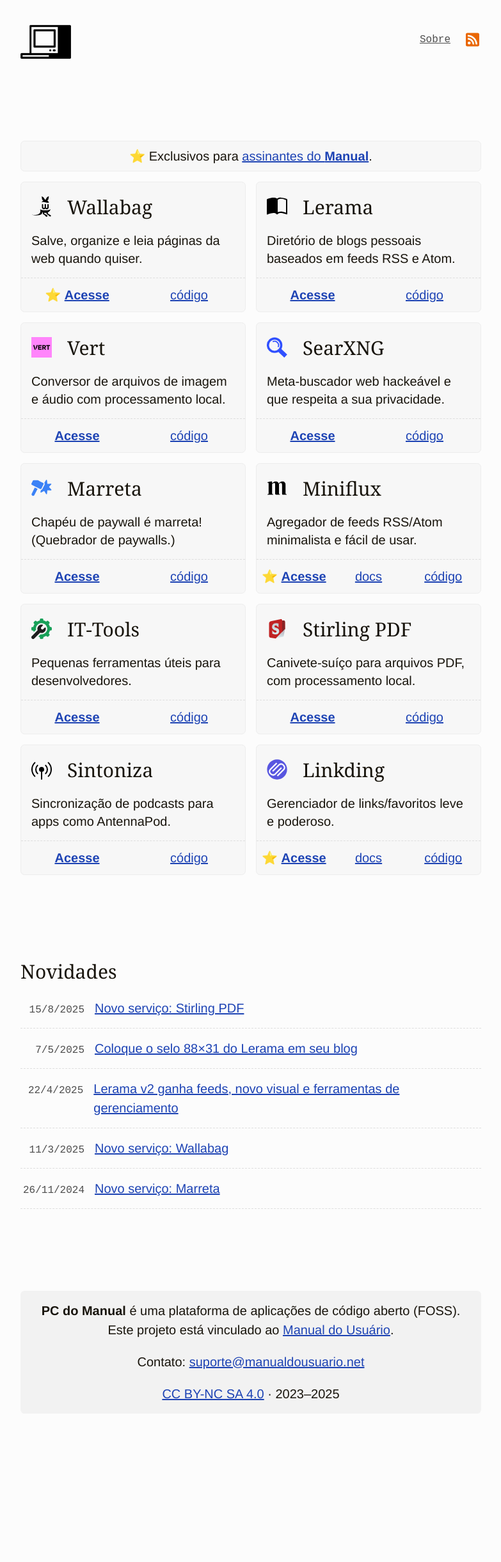
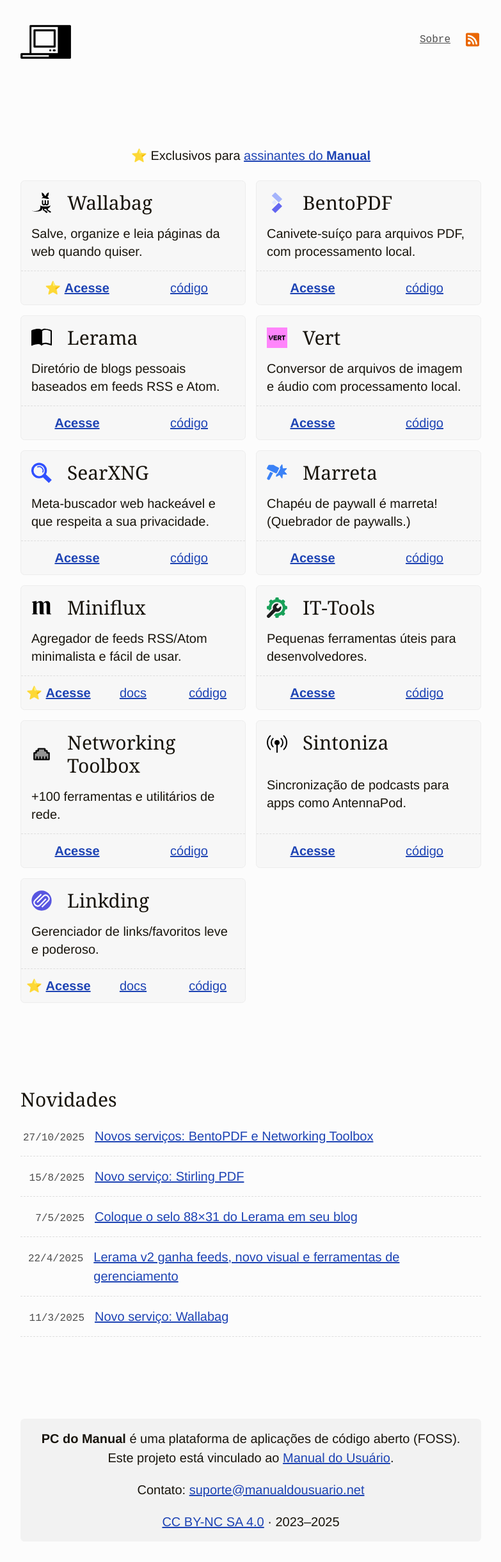
Before and after one commit to manualdousuario/pcdomanual-site, a Jekyll site: the page built from index.html, in a window 1280 px wide. Shown: the whole page at 64% size, without its empty margins (248-1031 px from the left). Built offline with Jekyll 4.4.1, drawn with Linux system fonts in a browser that asks for light colours; before the commit the page ends 2242 px from its top, so only the background shows below that.

Commit message:
Novos serviços: BentoPDF e Networking Tools

```diff
--- a/_layouts/loop.html
+++ b/_layouts/loop.html
@@ -6,12 +6,22 @@
   <div class="blocos-de-apps">
 
     <div class="bloco-app">
-      <h2><img src="/assets/stirling-pdf.svg" alt="Logo do Stirling PDF" width="32" height="32"><span>Stirling PDF</span></h2>
+      <h2><img src="/assets/networking-toolbox.svg" alt="Logo do Networking Toolbox" width="32" height="32"><span>Networking Toolbox</span></h2>
+      <p>+100 ferramentas e utilitários de rede.</p>
+      <ul>
+        <li><a href="https://redes.pcdomanual.com/" class="link-app">Acesse</a>
+        </li>
+        <li><a href="https://github.com/Lissy93/networking-toolbox/tree/main">código</a></li>
+      </ul>
+    </div>
+
+    <div class="bloco-app">
+      <h2><img src="/assets/bento.svg" alt="Logo do BentoPDF" width="32" height="32"><span>BentoPDF</span></h2>
       <p>Canivete-suíço para arquivos PDF, com processamento local.</p>
       <ul>
         <li><a href="https://pdf.pcdomanual.com/" class="link-app">Acesse</a>
         </li>
-        <li><a href="https://github.com/Stirling-Tools/Stirling-PDF">código</a></li>
+        <li><a href="https://github.com/alam00000/bentopdf">código</a></li>
       </ul>
     </div>
 
@@ -98,7 +108,7 @@
       </ul>
     </div>
 
-    <p class="exclusivos">⭐️ Exclusivos para <a href="https://manualdousuario.net/apoie/">assinantes do <strong>Manual</strong></a>.</p>
+    <p class="exclusivos">⭐️ Exclusivos para <a href="https://manualdousuario.net/apoie/">assinantes do <strong>Manual</strong></a></p>
   </div>
   <h2>Novidades</h2>
   <ul class="lista-noticias">
--- a/assets/style.css
+++ b/assets/style.css
@@ -335,12 +335,14 @@
 	margin-bottom: var(--pos-grande-salto);
 }
 
-.bloco-app,
-.exclusivos {
+.bloco-app {
 	width: 100%;
 	border-radius: var(--pos-curvada);
 	background-color: var(--cor-link-externo);
 	border: 1px solid hsl(0, 0%, 93%);
+	display: flex;
+	flex-direction: column;
+	justify-content: space-between;
 }
 .exclusivos {
 	text-align: center;
@@ -351,6 +353,8 @@
 
 .bloco-app img {
 	margin-right: 1rem;
+	max-height: 32px;
+	max-width: 32px;
 }
 .bloco-app h2 {
 	display: flex;
@@ -358,6 +362,7 @@
 	padding: 1rem;
 	margin: 0;
 	column-gap: .5rem;
+	line-height: 1.2;
 }
 .bloco-app p {
 	font-size: var(--fs-0);
```
Also changed, not shown: _posts/2025/2025-10-27-bentopdf-netorking-tools.md (added, +16 -0 lines), assets/bento.svg (added), assets/networking-toolbox.svg (added).
